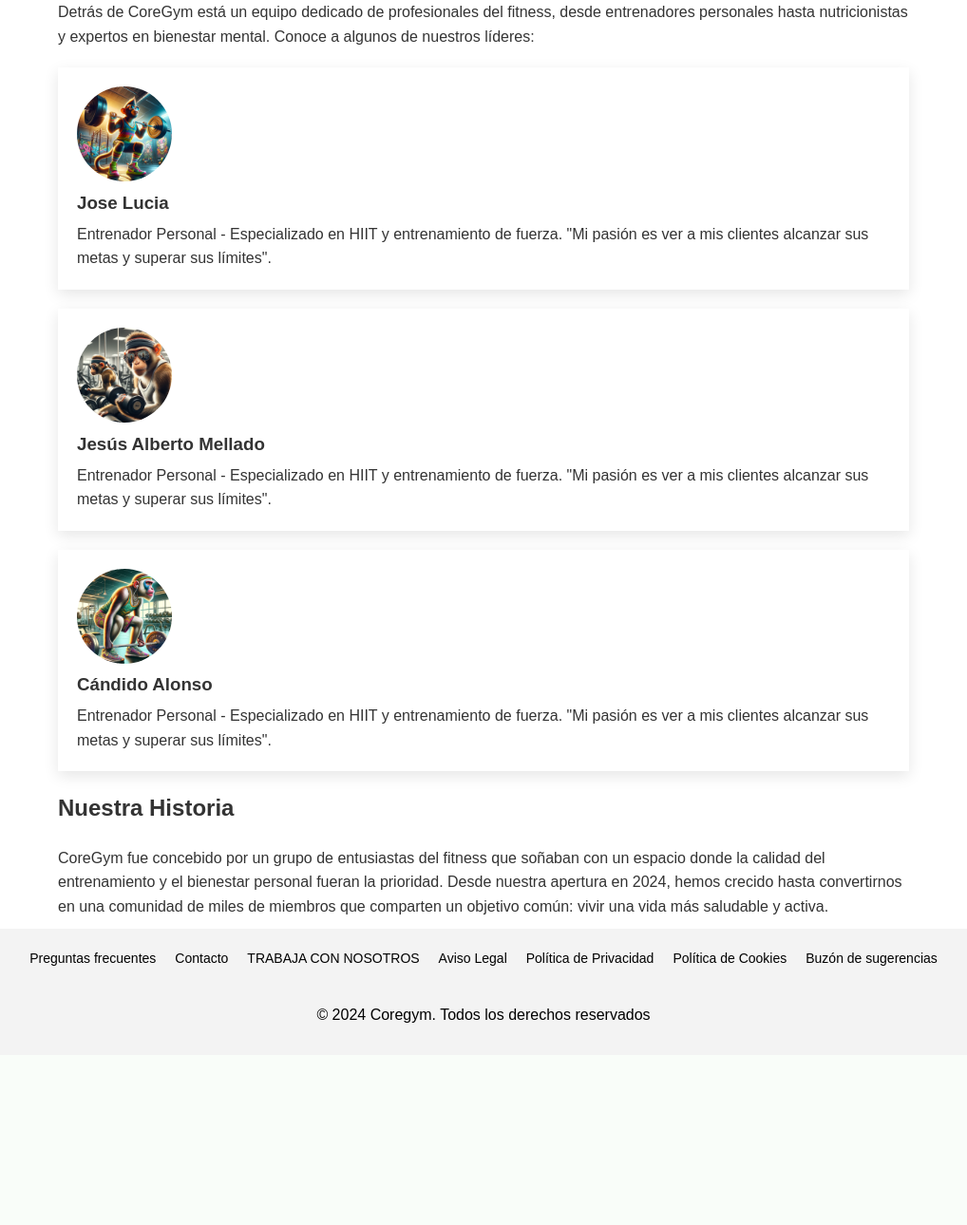
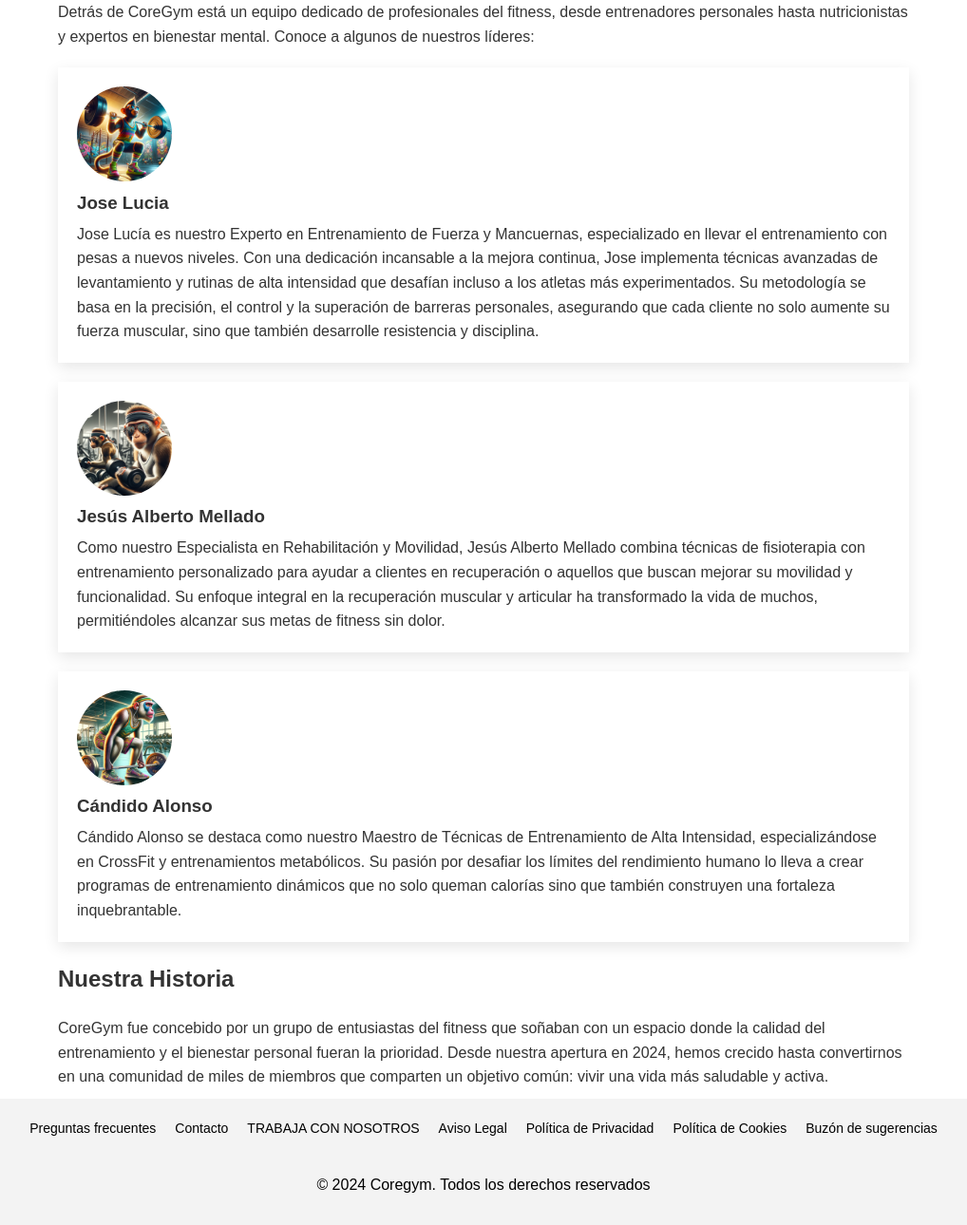
Before and after one commit to Alberto-1309/coregym, a PHP site: page /sobre-nosotros.php in a window 1280 px wide. Shown: the part 758-2048 px from the top of the page at 95% size, without its empty margins (131-1149 px from the left). Before the commit the page ends 1835 px from the top, so only its background shows below. Run offline with PHP 8.4, Linux system fonts and the light colour scheme.

Commit message:
añadido ficheros

```diff
--- a/sobre-nosotros.php
+++ b/sobre-nosotros.php
@@ -73,17 +73,17 @@
             <div class="team-member">
                 <img src="img/jose.png" alt="Jose Lucia, Entrenador Personal">
                 <h3>Jose Lucia</h3>
-                <p>Entrenador Personal - Especializado en HIIT y entrenamiento de fuerza. "Mi pasión es ver a mis clientes alcanzar sus metas y superar sus límites".</p>
+                <p>Jose Lucía es nuestro Experto en Entrenamiento de Fuerza y Mancuernas, especializado en llevar el entrenamiento con pesas a nuevos niveles. Con una dedicación incansable a la mejora continua, Jose implementa técnicas avanzadas de levantamiento y rutinas de alta intensidad que desafían incluso a los atletas más experimentados. Su metodología se basa en la precisión, el control y la superación de barreras personales, asegurando que cada cliente no solo aumente su fuerza muscular, sino que también desarrolle resistencia y disciplina.</p>
             </div>
             <div class="team-member">
                 <img src="img/alberto.png" alt="Jesús Alberto Mellado, Entrenador Personal">
                 <h3>Jesús Alberto Mellado</h3>
-                <p>Entrenador Personal - Especializado en HIIT y entrenamiento de fuerza. "Mi pasión es ver a mis clientes alcanzar sus metas y superar sus límites".</p>
+                <p>Como nuestro Especialista en Rehabilitación y Movilidad, Jesús Alberto Mellado combina técnicas de fisioterapia con entrenamiento personalizado para ayudar a clientes en recuperación o aquellos que buscan mejorar su movilidad y funcionalidad. Su enfoque integral en la recuperación muscular y articular ha transformado la vida de muchos, permitiéndoles alcanzar sus metas de fitness sin dolor.</p>
             </div>
             <div class="team-member">
                 <img src="img/candi.png" alt="Cándido Alonso, Entrenador Personal">
                 <h3>Cándido Alonso</h3>
-                <p>Entrenador Personal - Especializado en HIIT y entrenamiento de fuerza. "Mi pasión es ver a mis clientes alcanzar sus metas y superar sus límites".</p>
+                <p>Cándido Alonso se destaca como nuestro Maestro de Técnicas de Entrenamiento de Alta Intensidad, especializándose en CrossFit y entrenamientos metabólicos. Su pasión por desafiar los límites del rendimiento humano lo lleva a crear programas de entrenamiento dinámicos que no solo queman calorías sino que también construyen una fortaleza inquebrantable.</p>
             </div>
         </section>
         <section>
```
